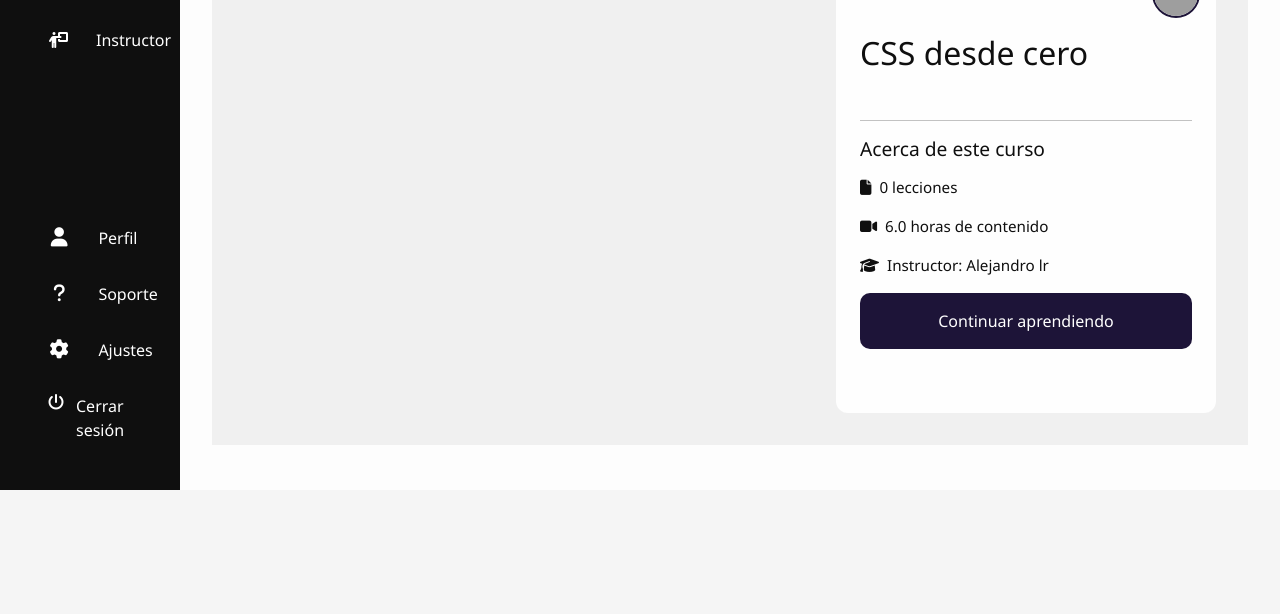
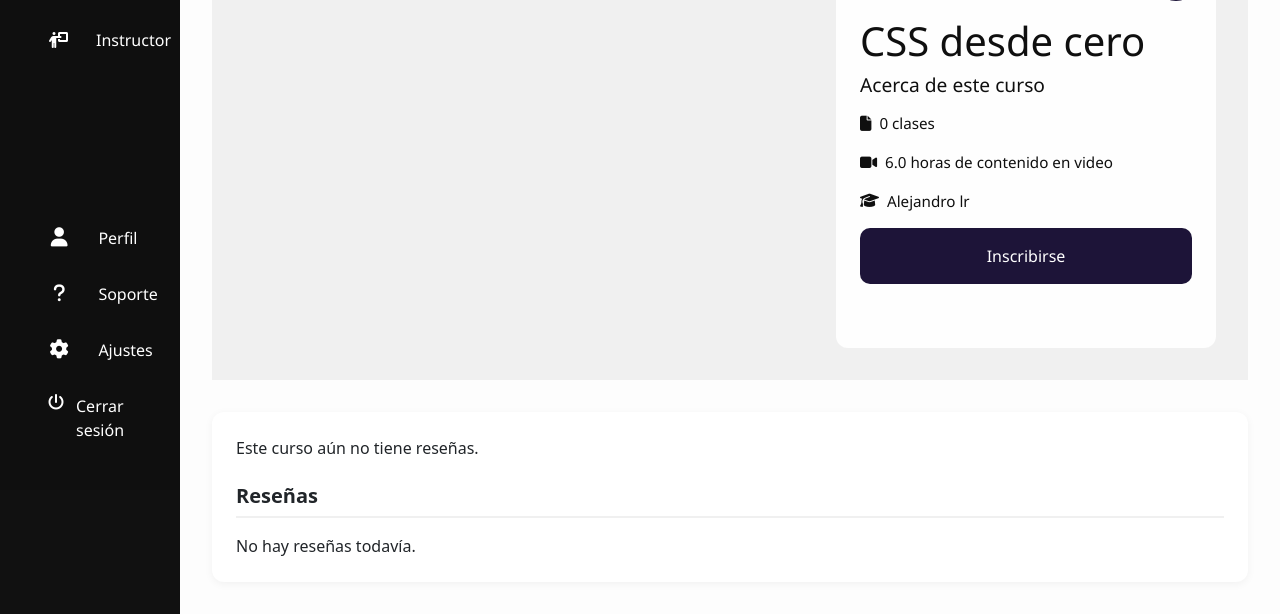
Before and after one commit to AlxLR0/devlearn, a Django app: page /student/detail/css-desde-cero in a window 1280 px wide. Shown: the part 310-924 px from the top of the page. Before the commit the page ends 800 px from the top, so only its background shows below. Run offline with Django 5.2, Linux system fonts and the light colour scheme; a user stored in the database is signed in; data comes from the database, SQL or seed files in the repository; both versions use the stored data as it was after the commit; some libraries are stand-ins or nearby versions; grey boxes are pictures that could not be loaded.

Commit message:
feat: add student course detail view template and implement enrollment logic in views

```diff
--- a/apps/courses/views/student.py
+++ b/apps/courses/views/student.py
@@ -51,11 +51,15 @@ def course_list(request):
 def course_detail(request, slug):
     course = get_object_or_404(Course, slug=slug)
     modules = course.modules.prefetch_related('contents').order_by('order')
+
+    is_enrolled = Enrollment.objects.filter(user=request.user, course=course).exists()
+
     total_contents = sum(module.contents.count() for module in modules)
     return render(request, 'courses/course_detail.html', {
         'course': course,
         'modules': modules,
-        'total_contents': total_contents
+        'total_contents': total_contents,
+        'is_enrolled': is_enrolled
     })
 
 
--- a/templates/courses/course_detail.html
+++ b/templates/courses/course_detail.html
@@ -1,11 +1,10 @@
 {% extends 'includes/base.html' %}
 {% load static %}
+{% block title %}Detalle del curso{% endblock title %}
 
-
-{% block title %}Detalle del curso{% endblock %}
 {% block custom_styles %}
-    <link rel="stylesheet" href="{% static 'css/styles.css' %}">
-{% endblock  %}
+    <link rel="stylesheet" href="{% static 'css/styles.css'%}" />
+{% endblock custom_styles %}
 
 {% block content %}
 <div class="layout">
@@ -14,7 +13,7 @@
 
         <!-- Main content -->
         <div class="main-content">
-            <!-- Header -->
+
             {% include 'includes/header.html' %}
 
             <!-- Aquí va el contenido de la página -->
@@ -25,46 +24,43 @@
                     <div class="course-sections">
                         <h2>Contenido del curso</h2>
                         <div class="accordion">
+
                             {% for module in modules %}
                                 <div class="accordion-item">
-                                    <button class="accordion-header">{{forloop.counter}}. {{module.title}}</button>
+                                <button class="accordion-header">Sección {{forloop.counter}}: {{module.title}}</button>
                                 <div class="accordion-content">
                                     <ul>
-                                            {% for module_content in module.contents.all %}
+
+                                        {% for content in module.contents.all  %}
                                         <li>
-                                                    {% if module_content.content_type.model == 'video' %}
+
+                                            {% if content.content_type.model == "video" %}
                                                 <i class="fa-solid fa-video"></i>
-                                                    {% else %}
+                                            {% endif %}
+                                            {% if content.content_type.model == "file" %}
                                                 <i class="fa-solid fa-file"></i>
                                             {% endif %}
-                                                    {{ module_content.item.title }}
+                                            {% if content.content_type.model == "text" %}
+                                                <i class="fa-solid fa-align-left"></i>
+                                            {% endif %}
+                                            {% if content.content_type.model == "image" %}
+                                                <i class="fa-solid fa-image"></i>
+                                            {% endif %}
+                                            {{ content.item.title }}
                                         </li>
                                         {% empty %}
-                                                <p>No hay contenido disponible</p>
+                                        <li>Sin contenido aún.</li>
                                         {% endfor %}
+
                                     </ul>
                                 </div>
                                 </div>
+                            {% empty %}
+                                <div>
+                                    <p>Sin contenido aún</p>
+                                </div>
                             {% endfor %}
-                            {% comment %} <div class="accordion-item">
-                                <button class="accordion-header">Sección 2: Fundamentos necesarios de Python</button>
-                                <div class="accordion-content">
-                                    <ul>
-                                        <li>Variables y tipos de datos</li>
-                                        <li>Condicionales y bucles</li>
-                                        <li>Funciones básicas</li>
-                                    </ul>
-                                </div>
-                            </div>
-                            <div class="accordion-item">
-                                <button class="accordion-header">Sección 3: Introducción a Django</button>
-                                <div class="accordion-content">
-                                    <ul>
-                                        <li>¿Qué es Django?</li>
-                                        <li>Primer proyecto con Django</li>
-                                    </ul>
-                                </div>
-                            </div> {% endcomment %}
+
                             <!-- Agrega más secciones similares -->
                         </div>
                     </div>
@@ -73,28 +69,125 @@
                     <div class="course-info-card">
                         <div class="card-banner">
                             <div class="tag">{{course.level}}</div>
-                            <img src="{{ course.image }}" alt="{{ course.title }}" />
-                            <img class="author-avatar" src="{{ course.owner.instructor_profile.photo }}" alt="Autor">
+                            <img src="{%if course.image%}{{course.image}} {%else%}https://placehold.co/600x200/1e1e1e/ffffff?text={{course.title}} {%endif%}" alt="{{course.title}}" />
+                            <img class="author-avatar" src="{{course.owner.instructor_profile.photo}}" alt="Autor">
                         </div>
                         <div class="card-body">
-                            <h2>{{course.title}}</h2><br>
-                            <hr>
+                            <h1>{{course.title}}</h1>
                             <h3>Acerca de este curso</h3>
                             <ul class="course-details">
-                                <li><i class="fa-solid fa-file"></i> {{ total_contents }} lecciones</li>
-                                <li><i class="fa-solid fa-video"></i> {{ course.duration }} horas de contenido</li>
-                                <li><i class="fa-solid fa-graduation-cap"></i> Instructor: {{ course.owner.get_full_name|default:course.owner.username }}</li>
+                                <li><i class="fa-solid fa-file"></i> {{ total_contents }} clases</li>
+                                <li><i class="fa-solid fa-video"></i> {{ course.duration }} horas de contenido en video</li>
+                                <li><i class="fa-solid fa-graduation-cap"></i> {{ course.owner.get_full_name }}</li>
                             </ul>
-                            <a class="btn bnt-primary btn-course" href="{% url 'student:course_lessons' slug=course.slug %}">Continuar aprendiendo</a>
+                            <a class="btn bnt-primary btn-course"
+
+                            {% if is_enrolled %}
+                                href="{% url 'student:course_lessons' slug=course.slug%}"
+                            {% else %}
+                                href="javascript:void(0)"
+                                onclick="confirmEnrollment('{% url 'student:course_lessons' slug=course.slug %}')"
+                            {% endif %}
+
+                            >
+
+                                {% if is_enrolled %}
+                                    Continuar aprendiendo
+                                {% else %}
+                                    Inscribirse
+                                {% endif %}
+
+                            </a>
 
                         </div>
                     </div>
                 </div>
+
+                <div class="course-reviews">
+                    <div class="rating-stats">
+
+                        {% if stats.total %}
+                            <p>
+                                Promedio: {{ stats.avg|floatformat:1 }} / 5
+                                &middot; {{ stats.total }} {{ stats.total|pluralize:"reseña,reseñas" }}
+                            </p>
+                            <div class="stars">
+                                {% with rounded=stats.avg|floatformat:0 %}
+
+                                    {% for i in "12345"  %}
+
+                                        {% if i <= rounded %}
+                                            ★
+                                        {% else %}
+                                            ☆
+                                        {% endif %}
+
+                                    {% endfor %}
+
+                                {% endwith %}
+                            </div>
+                        {% else %}
+                            <p>Este curso aún no tiene reseñas.</p>
+
+                        {% endif %}
+
+                    </div>
+
+                    <h3>Reseñas</h3>
+                    <ul class="reviews">
+
+                        {% for review in reviews  %}
+                            <li class="review">
+                                <div class="review-head">
+                                    <strong>{{ review.get_full_name|default:review.user.username }}</strong>
+                                    <span class="review-stars">
+
+                                        {% for i in "12345"  %}
+
+                                           {% if forloop.counter <= review.rating %}
+                                                ★
+                                            {% else %}
+                                                ☆
+                                           {% endif %}
+
+                                        {% endfor %}
+
+                                    </span>
+                                    <small>{{ review.created_at|date:"d M Y H:i" }}</small>
+                                </div>
+
+                                {% if review.comment %}
+                                    <p>{{ review.comment|linebreaksbr }}</p>
+                                {% endif %}
+                            </li>
+                        {% empty %}
+                            <li>No hay reseñas todavía.</li>
+                        {% endfor %}
+                    </ul>
+                </div>
             </main>
         </div>
     </div>
-{% endblock %}
+{% endblock content %}
 
 {% block custom_scripts %}
     <script src="{% static 'js/scripts.js' %}"></script>
-{% endblock  %}
+    <script src="https://cdn.jsdelivr.net/npm/sweetalert2@11"></script>
+    <script>
+        function confirmEnrollment(url){
+            Swal.fire({
+                title: "¿Quieres inscribirte?",
+                text: "Podrás acceder a todas las lecciones de este curso.",
+                icon: "question",
+                showCancelButton: true,
+                confirmButtonText: 'Sí, inscribirme',
+                cancelButtonText: 'Cancelar',
+                reverseButtons: true
+            }).then((result) =>{
+                if(result.isConfirmed){
+                    window.location.href = url;
+                }
+            })
+        }
+    </script>
+{% endblock %}
```
Also changed, not shown: db.sqlite3. Lines whose indentation alone changed are shown as unchanged.
